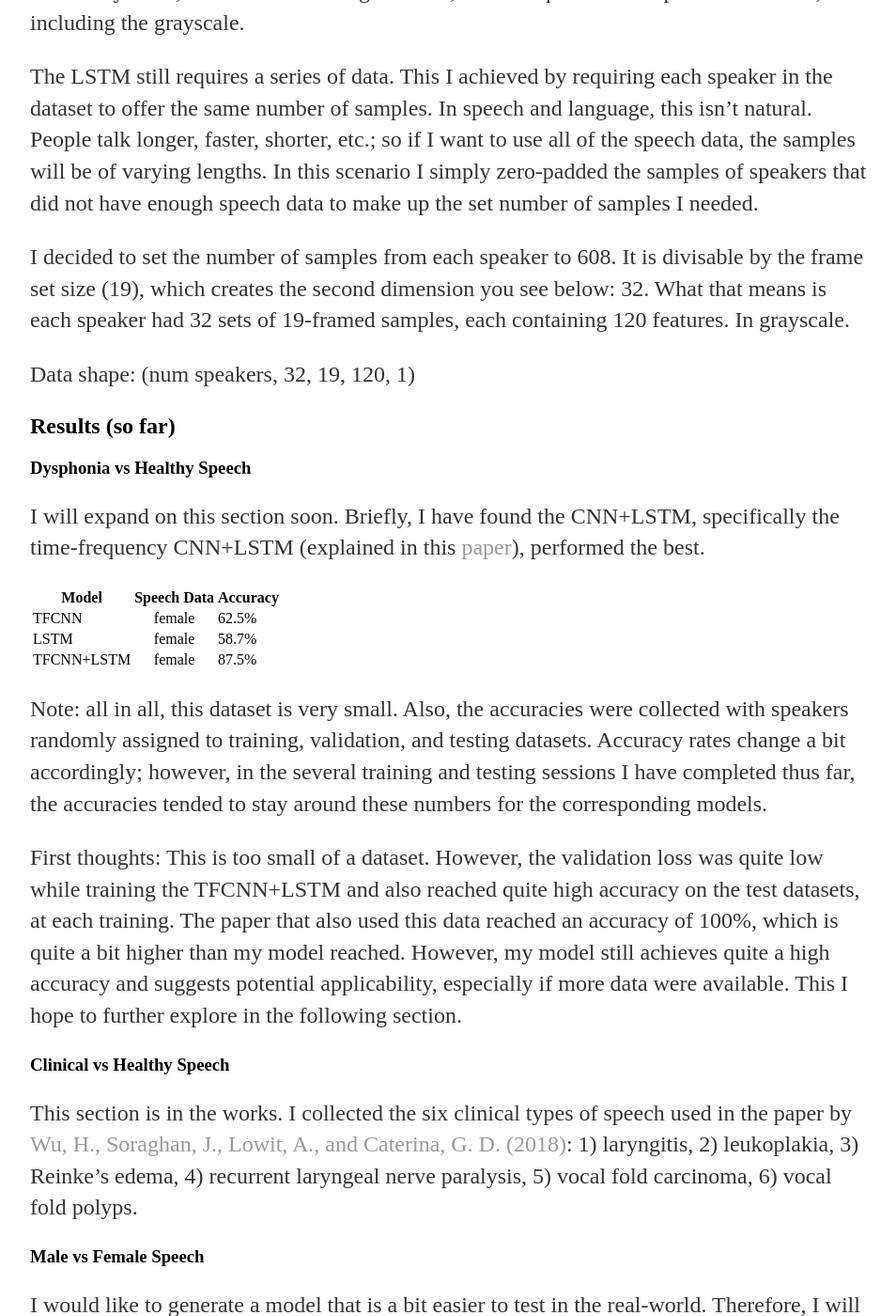
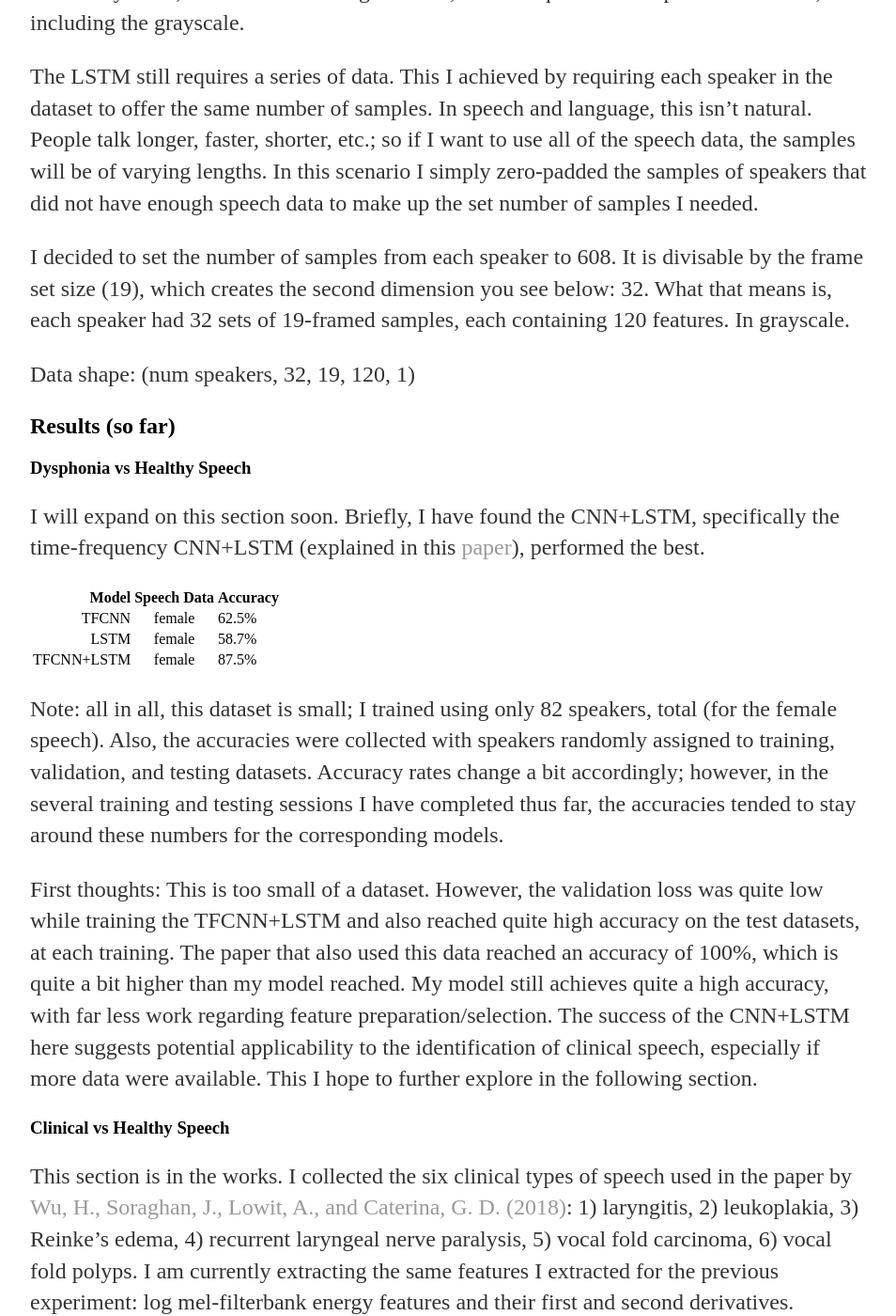
Before and after one commit to a-n-rose/a-n-rose.github.io, a Jekyll site: the page built from _posts/2018-12-3-prepping-speech-CNN-and-LSTM.md, in a window 1280 px wide and 1400 px high, scrolled down 2990 px. Shown: the whole window at 94% size, without its empty margins (160-1114 px from the left). Built offline with Jekyll 4.4.1, drawn with Linux system fonts in a browser that asks for light colours; some of the changed text lies outside the part shown.

Commit message:
minor additions

````diff
--- a/_posts/2018-12-3-prepping-speech-CNN-and-LSTM.md
+++ b/_posts/2018-12-3-prepping-speech-CNN-and-LSTM.md
@@ -15,17 +15,17 @@ Both of the latter two studies used speech data from the openly available <a hre
 
 ## Speech Collection:
 
-For the first experiment, I will train and test my model to classify just one pathological speech type: dysphonia. I used only speech that was solely labeled as dysphonic.
+For the first experiment, I trained and tested my model to classify just one pathological speech type: dysphonia. I used only speech that was solely labeled as dysphonic.
 
 
-| Sex  | Health      | Number of speakers
-| ------------- |:-------------:|
+| Sex  | Group      | Number of speakers |
+| :-------------: |:-------------:| :---:|
 | female             | dysphonia      |  41  |
 | female            | healthy    | 41  |
 | male            | dysphonia    | 39  |
 | male            | healthy    |  39  |
 
-I calculated the log mel-frequency energy features and their first and second derivatives, according to the methodologies implemented by Kim, Cao, An, and Wang (2018). These values serves as the features to train the CNN and LSTM models.
+I calculated the log mel-frequency energy features and their first and second derivatives, according to the methodologies implemented by Kim, Cao, An, and Wang (2018). These values served as the features to train the CNN and LSTM models.
 
 ```
 import librosa
@@ -71,7 +71,7 @@ Because the data has to go through both of these models, the shape must be prepa
 
 The LSTM still requires a series of data. This I achieved by requiring each speaker in the dataset to offer the same number of samples. In speech and language, this isn't natural. People talk longer, faster, shorter, etc.; so if I want to use all of the speech data, the samples will be of varying lengths. In this scenario I simply zero-padded the samples of speakers that did not have enough speech data to make up the set number of samples I needed.
 
-I decided to set the number of samples from each speaker to 608. It is divisable by the frame set size (19), which creates the second dimension you see below: 32. What that means is each speaker had 32 sets of 19-framed samples, each containing 120 features. In grayscale.
+I decided to set the number of samples from each speaker to 608. It is divisable by the frame set size (19), which creates the second dimension you see below: 32. What that means is, each speaker had 32 sets of 19-framed samples, each containing 120 features. In grayscale.
 
 Data shape:
 (num speakers, 32, 19, 120, 1)
@@ -83,18 +83,18 @@ Data shape:
 I will expand on this section soon. Briefly, I have found the CNN+LSTM, specifically the time-frequency CNN+LSTM (explained in this <a href="https://www.researchgate.net/publication/327350843_Dysarthric_Speech_Recognition_Using_Convolutional_LSTM_Neural_Network">paper</a>), performed the best.
 
 | Model  | Speech Data      | Accuracy
-| ------------- |:-------------:|
+|: -------------: |:-------------:|
 | TFCNN             | female      |  62.5%  |
 | LSTM            | female    | 58.7%  |
 | TFCNN+LSTM            | female    | 87.5%  |
 
-Note: all in all, this dataset is very small. Also, the accuracies were collected with speakers randomly assigned to training, validation, and testing datasets. Accuracy rates change a bit accordingly; however, in the several training and testing sessions I have completed thus far, the accuracies tended to stay around these numbers for the corresponding models.
+Note: all in all, this dataset is small; I trained using only 82 speakers, total (for the female speech). Also, the accuracies were collected with speakers randomly assigned to training, validation, and testing datasets. Accuracy rates change a bit accordingly; however, in the several training and testing sessions I have completed thus far, the accuracies tended to stay around these numbers for the corresponding models.
 
-First thoughts: This is too small of a dataset. However, the validation loss was quite low while training the TFCNN+LSTM and also reached quite high accuracy on the test datasets, at each training. The paper that also used this data reached an accuracy of 100%, which is quite a bit higher than my model reached. However, my model still achieves quite a high accuracy and suggests potential applicability, especially if more data were available. This I hope to further explore in the following section.
+First thoughts: This is too small of a dataset. However, the validation loss was quite low while training the TFCNN+LSTM and also reached quite high accuracy on the test datasets, at each training. The paper that also used this data reached an accuracy of 100%, which is quite a bit higher than my model reached. My model still achieves quite a high accuracy, with far less work regarding feature preparation/selection. The success of the CNN+LSTM here suggests potential applicability to the identification of clinical speech, especially if more data were available. This I hope to further explore in the following section.
 
 ### Clinical vs Healthy Speech
 
-This section is in the works. I collected the six clinical types of speech used in the paper by <a href="https://strathprints.strath.ac.uk/64290/">Wu, H., Soraghan, J., Lowit, A., and Caterina, G. D. (2018)</a>: 1) laryngitis, 2) leukoplakia, 3) Reinke's edema, 4) recurrent laryngeal nerve paralysis, 5) vocal fold carcinoma, 6) vocal fold polyps.
+This section is in the works. I collected the six clinical types of speech used in the paper by <a href="https://strathprints.strath.ac.uk/64290/">Wu, H., Soraghan, J., Lowit, A., and Caterina, G. D. (2018)</a>: 1) laryngitis, 2) leukoplakia, 3) Reinke's edema, 4) recurrent laryngeal nerve paralysis, 5) vocal fold carcinoma, 6) vocal fold polyps. I am currently extracting the same features I extracted for the previous experiment: log mel-filterbank energy features and their first and second derivatives.
 
 ### Male vs Female Speech
 
````
